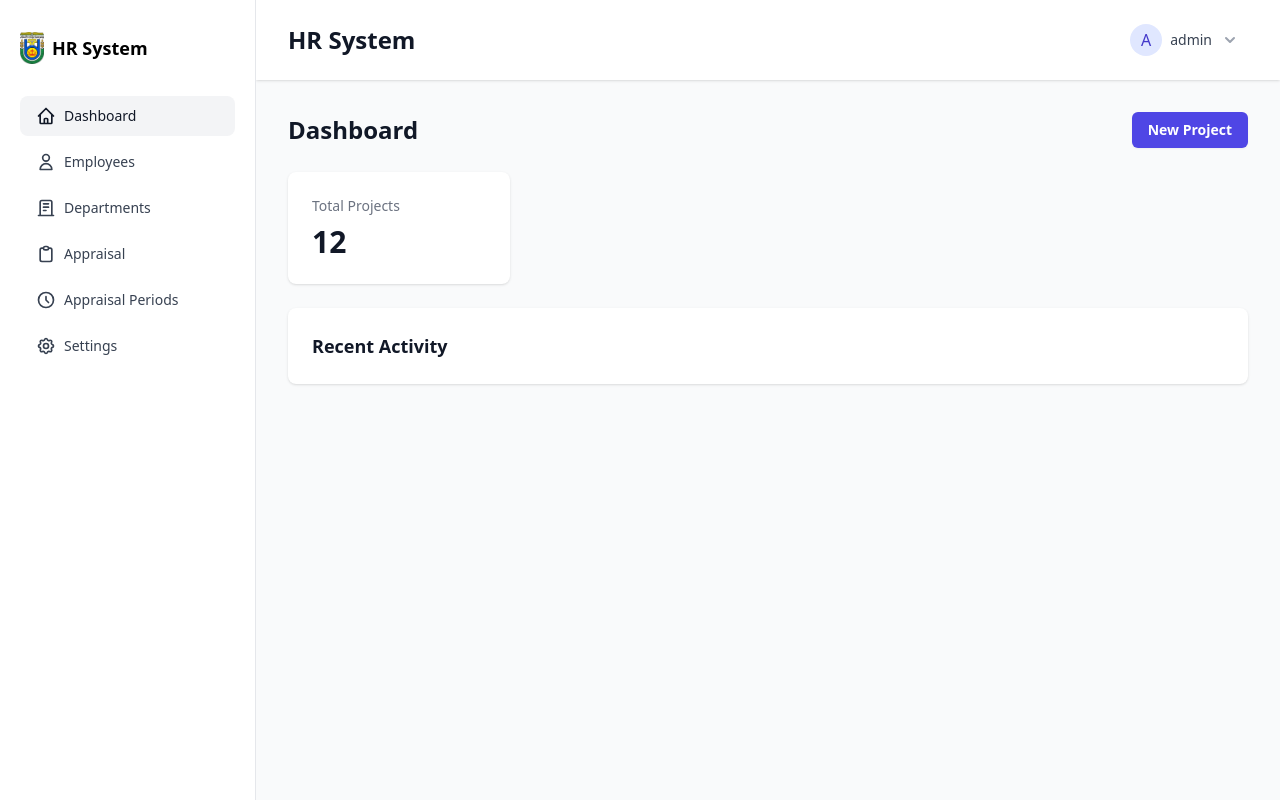
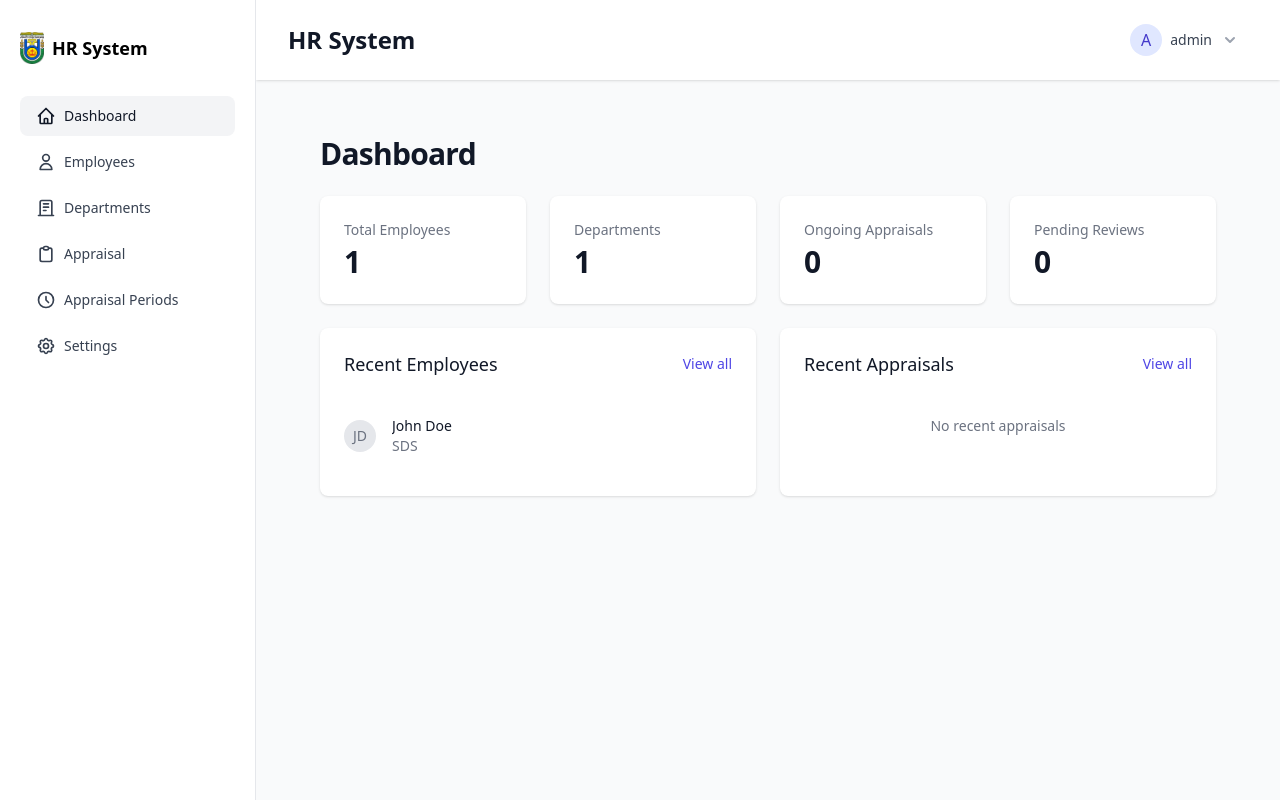
Before and after one commit to hfzizz/hr-system, a Django app: page / in a window 1280 px wide. Run offline with Django 5.2, Linux system fonts and the light colour scheme; a user stored in the database is signed in; data comes from the database, SQL or seed files in the repository; data that the repository does not hold is empty; some libraries are stand-ins or nearby versions.

Commit message:
update dashboard

```diff
--- a/employees/templates/employees/dashboard.html
+++ b/employees/templates/employees/dashboard.html
@@ -1,31 +1,119 @@
 {% extends "base.html" %}
 
-{% block title %}Dashboard - Your App{% endblock %}
+{% block title %}Dashboard - HR System{% endblock %}
 
 {% block content %}
-<div class="space-y-6">
+<div class="py-6 px-4 sm:px-6 lg:px-8 space-y-6">
     <!-- Header -->
-    <div class="flex items-center justify-between">
-        <h1 class="text-2xl font-bold text-gray-900">Dashboard</h1>
-        <button class="rounded-md bg-indigo-600 px-4 py-2 text-sm font-semibold text-white shadow-sm hover:bg-indigo-500">
-            New Project
-        </button>
+    <div class="md:flex md:items-center md:justify-between">
+        <div class="min-w-0 flex-1">
+            <h2 class="text-2xl font-bold leading-7 text-gray-900 sm:truncate sm:text-3xl sm:tracking-tight">Dashboard</h2>
+        </div>
     </div>
 
     <!-- Stats Cards -->
     <div class="grid grid-cols-1 gap-6 sm:grid-cols-2 lg:grid-cols-4">
-        <!-- Sample Stat Card -->
-        <div class="rounded-lg bg-white p-6 shadow">
-            <h3 class="text-sm font-medium text-gray-500">Total Projects</h3>
-            <p class="mt-2 text-3xl font-bold text-gray-900">12</p>
+        <!-- Total Employees -->
+        <div class="overflow-hidden rounded-lg bg-white px-4 py-5 shadow sm:p-6">
+            <dt class="truncate text-sm font-medium text-gray-500">Total Employees</dt>
+            <dd class="mt-1 text-3xl font-semibold tracking-tight text-gray-900">{{ total_employees }}</dd>
         </div>
-        <!-- Add more stat cards as needed -->
+
+        <!-- Active Departments -->
+        <div class="overflow-hidden rounded-lg bg-white px-4 py-5 shadow sm:p-6">
+            <dt class="truncate text-sm font-medium text-gray-500">Departments</dt>
+            <dd class="mt-1 text-3xl font-semibold tracking-tight text-gray-900">{{ total_departments }}</dd>
+        </div>
+
+        <!-- Ongoing Appraisals -->
+        <div class="overflow-hidden rounded-lg bg-white px-4 py-5 shadow sm:p-6">
+            <dt class="truncate text-sm font-medium text-gray-500">Ongoing Appraisals</dt>
+            <dd class="mt-1 text-3xl font-semibold tracking-tight text-gray-900">{{ ongoing_appraisals }}</dd>
+        </div>
+
+        <!-- Pending Reviews -->
+        <div class="overflow-hidden rounded-lg bg-white px-4 py-5 shadow sm:p-6">
+            <dt class="truncate text-sm font-medium text-gray-500">Pending Reviews</dt>
+            <dd class="mt-1 text-3xl font-semibold tracking-tight text-gray-900">{{ pending_reviews }}</dd>
+        </div>
     </div>
 
     <!-- Recent Activity -->
-    <div class="rounded-lg bg-white p-6 shadow">
-        <h2 class="text-lg font-semibold text-gray-900">Recent Activity</h2>
-        <!-- Add activity list here -->
+    <div class="grid grid-cols-1 gap-6 lg:grid-cols-2">
+        <!-- Recent Employees -->
+        <div class="overflow-hidden rounded-lg bg-white shadow">
+            <div class="p-6">
+                <div class="flex items-center justify-between">
+                    <h3 class="text-lg font-medium leading-6 text-gray-900">Recent Employees</h3>
+                    <a href="{% url 'employees:employee_list' %}" class="text-sm font-medium text-indigo-600 hover:text-indigo-500">View all</a>
+                </div>
+                <div class="mt-6 flow-root">
+                    <ul role="list" class="divide-y divide-gray-200">
+                        {% for employee in recent_employees %}
+                        <li class="py-4">
+                            <div class="flex items-center space-x-4">
+                                <div class="flex-shrink-0">
+                                    {% if employee.profile_picture %}
+                                        <img class="h-8 w-8 rounded-full" src="{{ employee.profile_picture.url }}" alt="">
+                                    {% else %}
+                                        <div class="h-8 w-8 rounded-full bg-gray-200 flex items-center justify-center">
+                                            <span class="text-sm font-medium text-gray-500">{{ employee.first_name|first }}{{ employee.last_name|first }}</span>
+                                        </div>
+                                    {% endif %}
+                                </div>
+                                <div class="min-w-0 flex-1">
+                                    <p class="truncate text-sm font-medium text-gray-900">{{ employee.get_full_name }}</p>
+                                    <p class="truncate text-sm text-gray-500">{{ employee.department.name }}</p>
+                                </div>
+                            </div>
+                        </li>
+                        {% empty %}
+                        <li class="py-4 text-center text-sm text-gray-500">
+                            No recent employees
+                        </li>
+                        {% endfor %}
+                    </ul>
+                </div>
+            </div>
+        </div>
+
+        <!-- Recent Appraisals -->
+        <div class="overflow-hidden rounded-lg bg-white shadow">
+            <div class="p-6">
+                <div class="flex items-center justify-between">
+                    <h3 class="text-lg font-medium leading-6 text-gray-900">Recent Appraisals</h3>
+                    <a href="{% url 'appraisals:appraisal_list' %}" class="text-sm font-medium text-indigo-600 hover:text-indigo-500">View all</a>
+                </div>
+                <div class="mt-6 flow-root">
+                    <ul role="list" class="divide-y divide-gray-200">
+                        {% for appraisal in recent_appraisals %}
+                        <li class="py-4">
+                            <div class="flex items-center justify-between">
+                                <div class="flex min-w-0 flex-1 items-center space-x-4">
+                                    <div class="min-w-0 flex-1">
+                                        <p class="truncate text-sm font-medium text-gray-900">{{ appraisal.employee.get_full_name }}</p>
+                                        <p class="truncate text-sm text-gray-500">{{ appraisal.period.name }}</p>
+                                    </div>
+                                </div>
+                                <div class="ml-4 flex-shrink-0">
+                                    <span class="inline-flex items-center rounded-full px-2.5 py-0.5 text-xs font-medium
+                                        {% if appraisal.status == 'pending' %}bg-yellow-100 text-yellow-800
+                                        {% elif appraisal.status == 'completed' %}bg-green-100 text-green-800
+                                        {% else %}bg-gray-100 text-gray-800{% endif %}">
+                                        {{ appraisal.get_status_display }}
+                                    </span>
+                                </div>
+                            </div>
+                        </li>
+                        {% empty %}
+                        <li class="py-4 text-center text-sm text-gray-500">
+                            No recent appraisals
+                        </li>
+                        {% endfor %}
+                    </ul>
+                </div>
+            </div>
+        </div>
     </div>
 </div>
 {% endblock %}
--- a/employees/views.py
+++ b/employees/views.py
@@ -19,6 +19,9 @@ from django.shortcuts import render
 from django.forms import modelformset_factory
 from django.forms import inlineformset_factory
 from django.contrib.auth.mixins import UserPassesTestMixin
+from django.db.models import Count, Q
+from appraisals.models import Appraisal, AppraisalPeriod
+from django.contrib.auth.mixins import LoginRequiredMixin, UserPassesTestMixin
 
 QualificationFormSet = inlineformset_factory(
     Employee,
@@ -134,7 +137,46 @@ class EmployeeListView(LoginRequiredMixin, ListView):
 
 class DashboardView(LoginRequiredMixin, TemplateView):
     template_name = 'employees/dashboard.html'
-    login_url = 'login'
+
+    def get_context_data(self, **kwargs):
+        context = super().get_context_data(**kwargs)
+
+        # Get basic stats
+        context['total_employees'] = Employee.objects.count()
+        context['total_departments'] = Department.objects.count()
+
+        # Get appraisal stats
+        active_period = AppraisalPeriod.objects.filter(is_active=True).first()
+        if active_period:
+            context['ongoing_appraisals'] = Appraisal.objects.filter(
+                status='in_progress'
+            ).count()
+            context['pending_reviews'] = Appraisal.objects.filter(
+                status='pending'
+            ).count()
+        else:
+            context['ongoing_appraisals'] = 0
+            context['pending_reviews'] = 0
+
+        # Get recent employees (last 5)
+        context['recent_employees'] = Employee.objects.select_related('department').order_by('-hire_date')[:5]
+
+        # Get recent appraisals - Removed period from select_related
+        if self.request.user.groups.filter(name='HR').exists():
+            # HR sees all recent appraisals
+            context['recent_appraisals'] = Appraisal.objects.select_related(
+                'employee', 'appraiser'
+            ).order_by('-date_created')[:5]
+        else:
+            # Regular users see only their appraisals and ones they need to review
+            context['recent_appraisals'] = Appraisal.objects.filter(
+                Q(employee=self.request.user.employee) |
+                Q(appraiser=self.request.user.employee)  # Changed from reviewer to appraiser
+            ).select_related(
+                'employee', 'appraiser'
+            ).order_by('-date_created')[:5]
+
+        return context
 
 class ProfileView(LoginRequiredMixin, TemplateView):
     template_name = 'employees/profile.html'
@@ -399,4 +441,9 @@ class SettingsView(LoginRequiredMixin, UserPassesTestMixin, TemplateView):
     template_name = 'employees/settings.html'
 
     def test_func(self):
+        """Only allow HR users to access settings"""
         return self.request.user.groups.filter(name='HR').exists()
+
+    def handle_no_permission(self):
+        messages.error(self.request, "You don't have permission to access settings.")
+        return redirect('dashboard')
```
